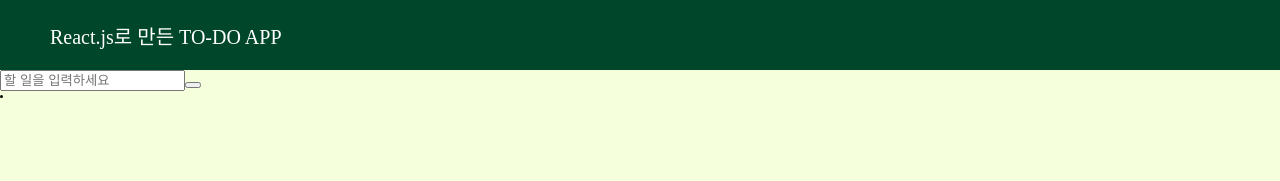
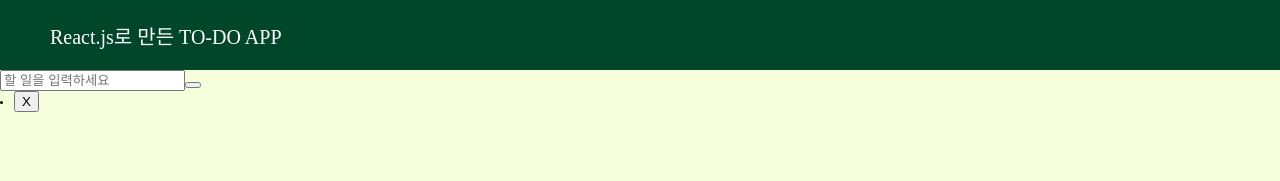
Before and after one commit to chorom-ham/react-todo-1886px, a React (Create React App) app: page / in a window 1280 px wide. Both pictures are taken after a click on the button 193 px from the left and 85 px from the top of the page. Shown: the top 181 px of the page. Built offline with nearby package versions, Linux system fonts and the light colour scheme.

Commit message:
create delete button with filter error

```diff
--- a/src/components/todo/Form.js
+++ b/src/components/todo/Form.js
@@ -9,9 +9,10 @@ export default function Form({ todoList, setTodoList }) {
   const onChange = (e) => {
     setContent(e.target.value);
   };
-
+  const itemId = useRef();
   const onCreate = (e) => {
-    setTodoList([...todoList, content]);
+    const updatedList = [...todoList, content];
+    setTodoList(updatedList);
     setContent("");
   };
 
@@ -29,6 +30,7 @@ export default function Form({ todoList, setTodoList }) {
         onChange={onChange}
         onKeyDown={onEnter}
         value={content}
+        ref={itemId}
       />
       <AddButton onClick={onCreate}></AddButton>
     </div>
--- a/src/components/todo/Item.js
+++ b/src/components/todo/Item.js
@@ -1,10 +1,21 @@
+import { useRef } from "react";
 import styled from "styled-components";
 import Todo from "./Todo";
 // Hint: props로 id, text, onClick 등 (자유)
-export default function Item({ content }) {
+export default function Item({ itemId, key, content, todoList, setTodoList }) {
+  const onRemove = (e) => {
+    setTodoList(todoList.filter((item) => item !== content));
+    //Cannot read properties of undefined (reading 'filter') 오류
+  };
+
+  const onToggle = (e) => {};
   return (
     <div>
-      <li>{content}</li>
+      <li onClick={onToggle}>
+        {content}
+        <DeleteButton onClick={onRemove}>X</DeleteButton>
+      </li>
     </div>
   );
 }
+const DeleteButton = styled.button``;
--- a/src/components/todo/Todo.js
+++ b/src/components/todo/Todo.js
@@ -4,14 +4,14 @@ import styled from "styled-components";
 import Form from "./Form";
 import Item from "./Item";
 
-export default function Todo() {
+export default function Todo(onRemove) {
   const [todoList, setTodoList] = useState([]);
 
   return (
     <div>
       <Form todoList={todoList} setTodoList={setTodoList} />
       {todoList.map((content) => (
-        <Item content={content} key={content.id} />
+        <Item content={content} key={content.id} /* onRemove={onRemove} */ />
       ))}
     </div>
   );
```
